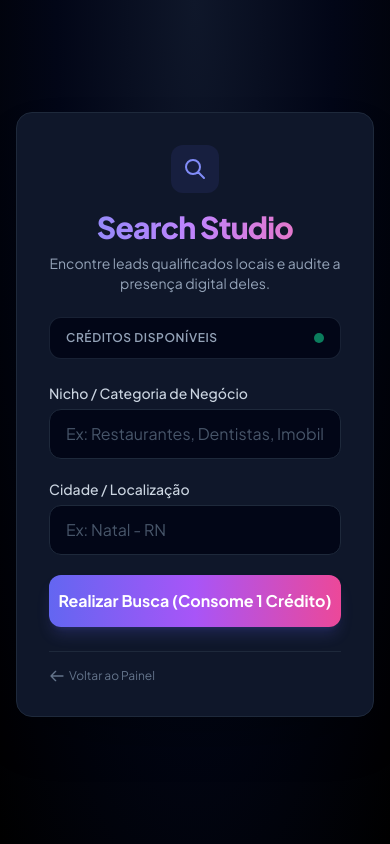
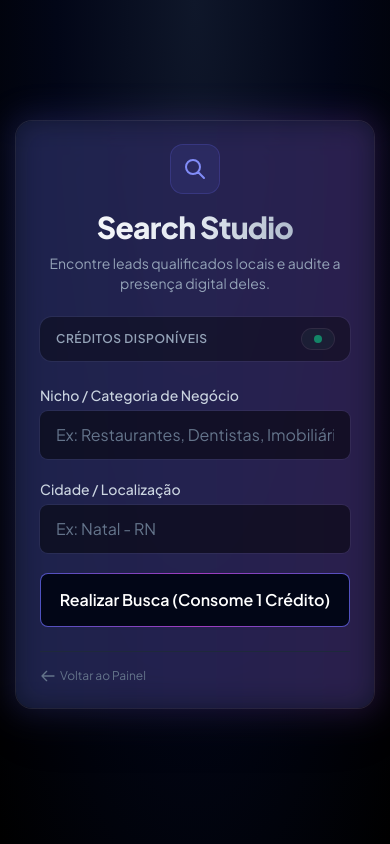
Before and after one commit to thiagojordao98/lead-scout-ai, a Django app: template templates/leads/search_studio.html in a window 390 px wide. Run offline with Django 5.2, Linux system fonts and the light colour scheme; the template is opened without the code that fills it, so the values that code supplies are empty; some libraries are stand-ins or nearby versions.

Commit message:
style: refactor search studio and results templates to responsive dark theme

```diff
--- a/templates/leads/search_studio.html
+++ b/templates/leads/search_studio.html
@@ -1,20 +1,20 @@
 {% extends "base.html" %}
-
 {% block title %}Search Studio - LeadScout AI{% endblock %}
-
 {% block body_class %}min-h-screen bg-slate-950 text-slate-100{% endblock %}
-
-{% block wrapper_class %}w-full max-w-lg rounded-2xl bg-slate-900 p-8 shadow-2xl border border-slate-800 text-white{% endblock %}
+{% block wrapper_class %}w-full max-w-lg relative bg-slate-900/80 backdrop-blur-xl ring-1 ring-white/10 rounded-2xl p-6 md:p-8 shadow-2xl text-white{% endblock %}
 
 {% block content %}
-<div class="space-y-6">
+<!-- Glow Blob sutil de fundo do formulário -->
+<div class="absolute -inset-1 bg-gradient-to-r from-indigo-500/20 to-purple-500/20 rounded-2xl blur-lg pointer-events-none"></div>
+
+<div class="relative space-y-6 z-10">
     <div class="text-center space-y-2">
-        <div class="inline-flex items-center justify-center w-12 h-12 rounded-xl bg-indigo-500/10 text-indigo-400 mb-2">
+        <div class="inline-flex items-center justify-center w-12 h-12 rounded-xl bg-indigo-500/10 ring-1 ring-indigo-500/30 text-indigo-400 mb-2">
             <svg class="w-6 h-6" fill="none" stroke="currentColor" viewBox="0 0 24 24">
                 <path stroke-linecap="round" stroke-linejoin="round" stroke-width="2" d="M21 21l-6-6m2-5a7 7 0 11-14 0 7 7 0 0114 0z" />
             </svg>
         </div>
-        <h2 class="text-3xl font-extrabold tracking-tight bg-gradient-to-r from-indigo-400 via-purple-400 to-pink-400 bg-clip-text text-transparent">
+        <h2 class="text-3xl font-extrabold tracking-tight bg-gradient-to-r from-white via-slate-200 to-slate-400 bg-clip-text text-transparent">
             Search Studio
         </h2>
         <p class="text-sm text-slate-400">
@@ -23,30 +23,30 @@
     </div>
 
     <!-- Credit Badge -->
-    <div class="flex justify-between items-center bg-slate-950 px-4 py-3 rounded-xl border border-slate-800/80">
+    <div class="flex justify-between items-center bg-black/40 ring-1 ring-white/5 px-4 py-3 rounded-xl">
         <span class="text-xs font-semibold uppercase tracking-wider text-slate-400">Créditos Disponíveis</span>
-        <span class="text-base font-bold text-emerald-400 flex items-center gap-1.5">
-            <span class="inline-block w-2.5 h-2.5 rounded-full bg-emerald-500 animate-pulse"></span>
+        <span class="inline-flex items-center gap-2 bg-slate-800/50 ring-1 ring-white/10 px-3 py-1.5 rounded-full text-xs font-mono text-slate-300">
+            <span class="inline-block w-2 h-2 rounded-full bg-emerald-500 animate-pulse"></span>
             {{ credits_balance }}
         </span>
     </div>
 
     {% if error %}
-    <div class="p-4 bg-red-950/40 border border-red-800/60 rounded-xl flex items-start gap-3">
-        <svg class="w-5 h-5 text-red-400 shrink-0 mt-0.5" fill="none" stroke="currentColor" viewBox="0 0 24 24">
+    <div class="p-4 bg-rose-500/10 border border-rose-500/20 rounded-xl flex items-start gap-3">
+        <svg class="w-5 h-5 text-rose-400 shrink-0 mt-0.5" fill="none" stroke="currentColor" viewBox="0 0 24 24">
             <path stroke-linecap="round" stroke-linejoin="round" stroke-width="2" d="M12 9v2m0 4h.01m-6.938 4h13.856c1.54 0 2.502-1.667 1.732-3L13.732 4c-.77-1.333-2.694-1.333-3.464 0L3.34 16c-.77 1.333.192 3 1.732 3z" />
         </svg>
-        <span class="text-sm text-red-300 font-medium">{{ error }}</span>
+        <span class="text-sm text-rose-300 font-medium">{{ error }}</span>
     </div>
     {% endif %}
 
     {% if paywall %}
-    <div class="p-6 bg-red-950/40 border border-red-800/60 rounded-xl text-center space-y-4">
-        <h3 class="text-lg font-bold text-red-400">Créditos Esgotados!</h3>
-        <p class="text-sm text-slate-300">
+    <div class="p-6 bg-rose-500/10 ring-1 ring-rose-500/20 rounded-xl text-center space-y-4">
+        <h3 class="text-lg font-bold text-rose-400">Créditos Esgotados!</h3>
+        <p class="text-sm text-slate-400">
             Seus créditos grátis acabaram. Faça o upgrade agora para continuar buscando.
         </p>
-        <a href="{% url 'accounts:payments_settings' %}" class="inline-block w-full py-3 bg-gradient-to-r from-emerald-500 to-teal-600 hover:from-emerald-600 hover:to-teal-700 text-slate-950 font-bold rounded-xl transition duration-200 transform hover:scale-[1.01] shadow-lg shadow-emerald-500/20 text-center">
+        <a href="{% url 'accounts:payments_settings' %}" class="w-full mt-4 py-3 bg-gradient-to-r from-emerald-500 to-teal-600 hover:from-emerald-600 hover:to-teal-700 text-slate-950 font-bold rounded-xl transition duration-200 transform hover:scale-[1.01] shadow-lg shadow-emerald-500/20 text-center block">
             Fazer Upgrade de Plano
         </a>
     </div>
@@ -55,15 +55,18 @@
         {% csrf_token %}
         <div class="space-y-1.5">
             <label class="block text-sm font-medium text-slate-300">Nicho / Categoria de Negócio</label>
-            <input type="text" name="nicho" placeholder="Ex: Restaurantes, Dentistas, Imobiliárias" required class="w-full bg-slate-950 border border-slate-800 rounded-xl px-4 py-3 text-white placeholder-slate-600 focus:outline-none focus:ring-2 focus:ring-indigo-500/50 focus:border-indigo-500 transition duration-200">
+            <input type="text" name="nicho" placeholder="Ex: Restaurantes, Dentistas, Imobiliárias" required class="w-full bg-black/50 ring-1 ring-white/5 border-0 rounded-lg px-4 py-3 text-slate-200 placeholder-slate-500 focus:ring-2 focus:ring-indigo-500 focus:bg-slate-900/50 transition-all">
         </div>
         <div class="space-y-1.5">
             <label class="block text-sm font-medium text-slate-300">Cidade / Localização</label>
-            <input type="text" name="localizacao" placeholder="Ex: Natal - RN" required class="w-full bg-slate-950 border border-slate-800 rounded-xl px-4 py-3 text-white placeholder-slate-600 focus:outline-none focus:ring-2 focus:ring-indigo-500/50 focus:border-indigo-500 transition duration-200">
+            <input type="text" name="localizacao" placeholder="Ex: Natal - RN" required class="w-full bg-black/50 ring-1 ring-white/5 border-0 rounded-lg px-4 py-3 text-slate-200 placeholder-slate-500 focus:ring-2 focus:ring-indigo-500 focus:bg-slate-900/50 transition-all">
         </div>
 
-        <button type="submit" class="w-full py-3.5 bg-gradient-to-r from-indigo-500 via-purple-500 to-pink-500 hover:from-indigo-600 hover:via-purple-600 hover:to-pink-600 text-white font-bold rounded-xl transition duration-200 transform hover:scale-[1.01] shadow-lg shadow-indigo-500/20">
-            Realizar Busca (Consome 1 Crédito)
+        <button type="submit" class="relative group overflow-hidden rounded-lg p-[1px] w-full block mt-6">
+            <span class="absolute inset-0 bg-gradient-to-r from-indigo-500 via-fuchsia-500 to-indigo-500 opacity-70 group-hover:opacity-100 transition-opacity duration-300"></span>
+            <div class="relative bg-slate-950 px-4 py-3.5 rounded-[7px] flex items-center justify-center transition-all group-hover:bg-opacity-0">
+                <span class="font-semibold text-white">Realizar Busca (Consome 1 Crédito)</span>
+            </div>
         </button>
     </form>
     {% endif %}
```
Also changed, not shown: templates/leads/search_results.html (+60 -92 lines).
